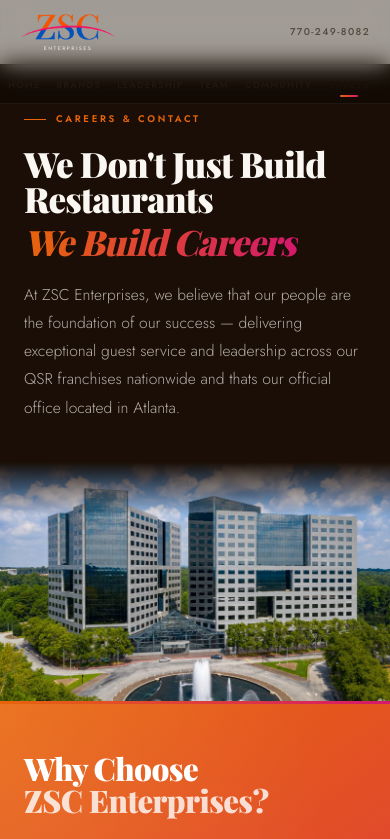
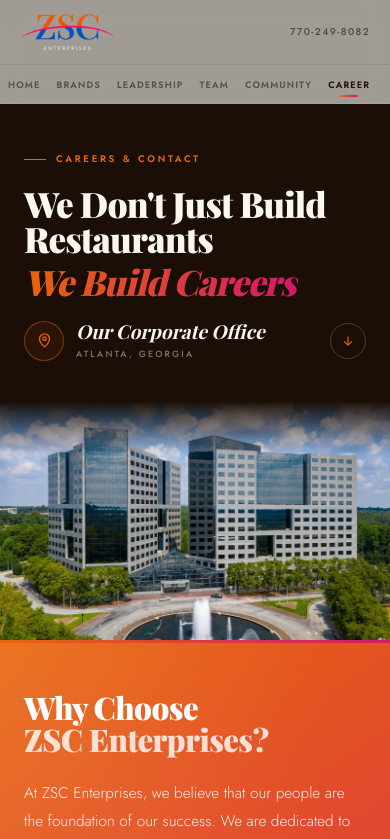
Before and after one commit to Mahendraxprasanna/zsc-enterprises, a React (Vite) app: page /contact in a window 390 px wide. Shown: the top 839 px of the page. Built offline with nearby package versions, Linux system fonts and the light colour scheme; a web font is replaced by a local one.

Commit message:
fixing some changes

```diff
--- a/src/pages/Contact.jsx
+++ b/src/pages/Contact.jsx
@@ -34,7 +34,7 @@
     <motion.div initial={{ opacity: 0 }} animate={{ opacity: 1 }} exit={{ opacity: 0 }} transition={{ duration: 0.5 }}
       style={{ background: '#F3EDE3' }}>
       {/* ══ HEADER ══ */}
-      <section style={{ display: 'grid', gridTemplateColumns: isMobile ? '1fr' : '1fr 1fr', minHeight: isMobile ? 'auto' : '55vh', paddingTop: isMobile ? 64 : 72 }}>
+      <section style={{ display: 'grid', gridTemplateColumns: isMobile ? '1fr' : '1fr 1fr', minHeight: isMobile ? 'auto' : '55vh', paddingTop: isMobile ? 104 : 72 }}>
 
         {/* LEFT */}
        <div style={{ background: '#1A0E06', padding: isMobile ? '3rem 1.5rem 2.5rem' : '6rem 5rem', display: 'flex', flexDirection: 'column', justifyContent: 'center' }}>
@@ -46,9 +46,61 @@
   <span style={{ color: '#FAF7F2' }}>We Don't Just Build Restaurants</span><br />
   <em style={{ fontStyle: 'italic', background: 'linear-gradient(90deg, #E8650A, #D4186C)', WebkitBackgroundClip: 'text', WebkitTextFillColor: 'transparent', backgroundClip: 'text', display: 'inline-block', paddingRight: isMobile ? '0.06em' : undefined, marginTop: isMobile ? '0.2em' : undefined }}>We Build Careers</em>
 </h1>
-          <p style={{ fontSize: isMobile ? '0.98rem' : '1rem', lineHeight: isMobile ? 1.8 : 1.9, color: isMobile ? 'rgba(250,247,242,0.68)' : 'rgba(250,247,242,0.55)', fontWeight: 300, maxWidth: 420 }}>
-            At ZSC Enterprises, we believe that our people are the foundation of our success — delivering exceptional guest service and leadership across our QSR franchises nationwide and thats our official office located in Atlanta.
-          </p>
+          {/* ── "Our Corporate Office" pointer ──
+               PC: sits on the right side of the dark panel; a short line ends in an arrow at the photo
+               Phone: the photo is below, so an arrow points down */}
+          <div
+            style={{
+              display: 'flex', alignItems: 'center', gap: isMobile ? 12 : 16,
+              justifyContent: isMobile ? undefined : 'flex-end', // PC: sit on the right side, next to the photo
+              marginRight: isMobile ? 0 : '-5rem',   // PC: let the arrow reach the photo edge
+              position: 'relative', zIndex: 2,
+            }}>
+
+            {/* Location pin */}
+            <div style={{
+              position: 'relative', flexShrink: 0,
+              width: isMobile ? 40 : 42, height: isMobile ? 40 : 42, borderRadius: '50%',
+              border: '1px solid rgba(232,101,10,0.45)', background: 'rgba(232,101,10,0.08)',
+              display: 'flex', alignItems: 'center', justifyContent: 'center',
+            }}>
+              <svg width="17" height="17" viewBox="0 0 24 24" fill="none" stroke="#E8650A" strokeWidth="1.8" strokeLinecap="round" strokeLinejoin="round">
+                <path d="M12 21s-7-6.1-7-11.5A7 7 0 0 1 19 9.5C19 14.9 12 21 12 21z" />
+                <circle cx="12" cy="9.5" r="2.5" />
+              </svg>
+            </div>
+
+            {/* Text */}
+            <div style={{ flexShrink: 0, textAlign: isMobile ? undefined : 'right' }}>
+              <div className="font-playfair" style={{ fontStyle: 'italic', fontWeight: 700, fontSize: isMobile ? '1.2rem' : '1.3rem', lineHeight: 1.1, color: '#FAF7F2' }}>
+                Our Corporate Office
+              </div>
+              <div style={{ marginTop: 5, fontSize: isMobile ? '0.56rem' : '0.44rem', letterSpacing: '0.24em', textTransform: 'uppercase', color: 'rgba(250,247,242,0.45)', fontWeight: 500 }}>
+                Atlanta, Georgia
+              </div>
+            </div>
+
+            {isMobile ? (
+              /* PHONE — arrow pointing down to the photo below */
+              <div
+                style={{
+                  marginLeft: 'auto', width: 36, height: 36, borderRadius: '50%', flexShrink: 0,
+                  border: '0.5px solid rgba(250,247,242,0.2)',
+                  display: 'flex', alignItems: 'center', justifyContent: 'center',
+                }}>
+                <svg width="14" height="14" viewBox="0 0 24 24" fill="none" stroke="#E8650A" strokeWidth="2" strokeLinecap="round" strokeLinejoin="round">
+                  <path d="M12 5v14M6 13l6 6 6-6" />
+                </svg>
+              </div>
+            ) : (
+              /* PC — gradient line ending in an arrowhead at the photo */
+              <div style={{ flex: 'none', width: 90, position: 'relative', height: 1, marginLeft: 4, background: 'linear-gradient(90deg, rgba(232,101,10,0.15), rgba(232,101,10,0.7) 45%, #D4186C)' }}>
+                <svg width="12" height="12" viewBox="0 0 12 12" style={{ position: 'absolute', right: -1, top: -5.5 }}>
+                  <path d="M2 1l5 5-5 5" fill="none" stroke="#D4186C" strokeWidth="1.6" strokeLinecap="round" strokeLinejoin="round" />
+                </svg>
+              </div>
+            )}
+          </div>
         </div>
 
         {/* RIGHT — image (below the text on phone) */}
--- a/src/pages/Home.jsx
+++ b/src/pages/Home.jsx
@@ -2,6 +2,7 @@
 import { motion, AnimatePresence } from 'framer-motion'
 import { Link, useNavigate } from 'react-router-dom'
 import Footer from '../components/Footer'
+import ZSCLogo from '../components/ZSCLogo'
 import useIsMobile from '../hooks/useIsMobile'
 
 import heroBg      from '../assets/images/street.png'
@@ -351,6 +352,13 @@
 
   <div style={{ position: 'relative', zIndex: 1, maxWidth: 860, margin: '0 auto', textAlign: 'center' }}>
 
+    {/* ZSC logo above the "Our Story" label — dark version for the light cream background */}
+    <motion.div style={{ display: 'flex', justifyContent: 'center', marginBottom: isMobile ? '1.2rem' : '1.6rem' }}
+      initial={{ opacity: 0, y: 20 }} whileInView={{ opacity: 1, y: 0 }}
+      viewport={{ once: true }} transition={{ duration: 0.7 }}>
+      <ZSCLogo size={isMobile ? 52 : 68} dark />
+    </motion.div>
+
     <motion.div style={{ display: 'flex', alignItems: 'center', justifyContent: 'center', gap: 12, marginBottom: isMobile ? '1.4rem' : '2rem' }}
       initial={{ opacity: 0, y: 20 }} whileInView={{ opacity: 1, y: 0 }}
       viewport={{ once: true }} transition={{ duration: 0.7 }}>
```
